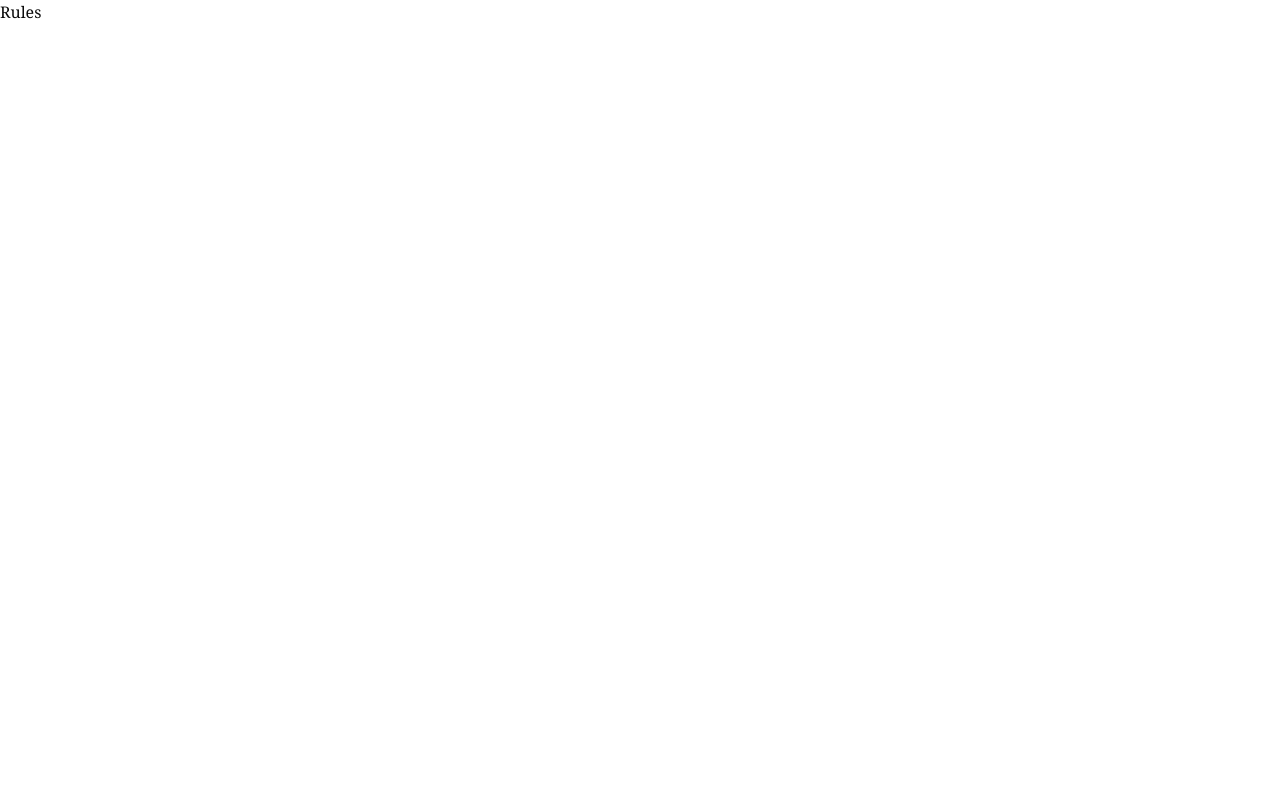
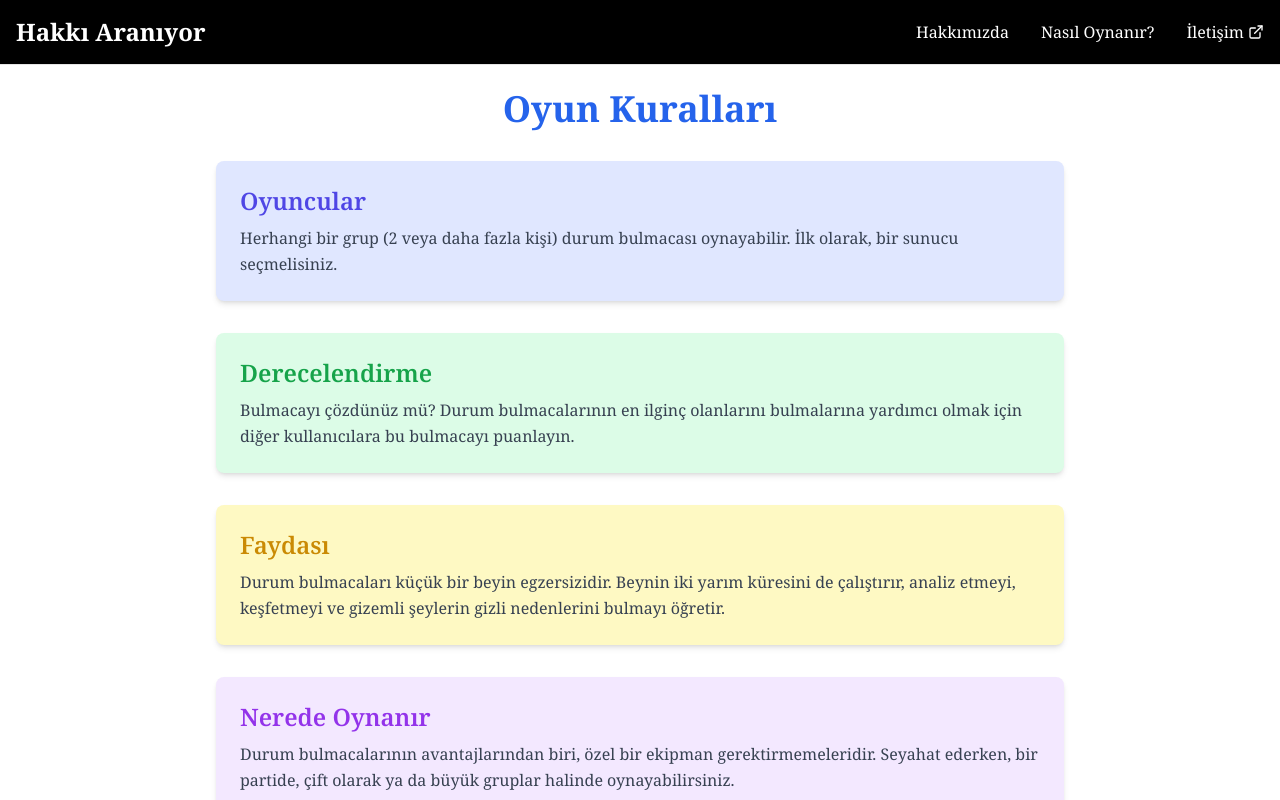
Before and after one commit to erdemgunal/hakki-araniyor, a Next.js app: page /rules in a window 1280 px wide. Shown: the top 800 px of the page. Built offline with nearby package versions, Linux system fonts and the light colour scheme.

Commit message:
Add structured content and layout to About, Privacy Policy, Rules, and Terms pages; include Header and Footer components for consistent navigation

```diff
--- a/src/app/about/page.js
+++ b/src/app/about/page.js
@@ -1,7 +1,47 @@
 import React from 'react'
+import Footer from '@/components/Footer'
+import Header from '@/components/Header'
 
 export default function About() {
+  const sections = [
+    {
+      title: "Proje Hedefi",
+      content: "Bu proje, kullanıcıların günlük hayatlarında karşılaştıkları problem çözme becerilerini geliştirmek için tasarlanmış interaktif bulmaca oyunları sunuyor. Hedefimiz, eğlenceli ve düşündürücü bir deneyim ile beyin egzersizi yaparken kullanıcıları motive etmek."
+    },
+    {
+      title: "Vizyon",
+      content: "Vizyonumuz, dünya çapında insanları bir araya getirerek, her yaşa hitap eden beyin geliştirici oyunlar sunmak ve insanların düşünme yeteneklerini artırmalarına yardımcı olmaktır. Herkesin ulaşabileceği bir platform yaratmak istiyoruz."
+    },
+    {
+      title: "Değerlerimiz",
+      content: "- **Yenilikçilik**: Sürekli olarak yeni fikirler ve çözümler geliştirmeye çalışıyoruz.\n- **Topluluk**: Kullanıcılarımızla güçlü bir bağ kurarak onların ihtiyaçlarına ve geri bildirimlerine göre hizmetlerimizi şekillendiriyoruz.\n- **Erişilebilirlik**: Herkesin faydalanabileceği bir platform sunmayı hedefliyoruz."
+    },
+    {
+      title: "Takımımız",
+      content: "Projemiz, yaratıcı düşünce ve teknik becerilere sahip bir ekip tarafından geliştirilmektedir. Her bir takım üyemiz, farklı alanlarda uzmanlaşmış ve projeye benzersiz katkılar sağlamaktadır."
+    },
+    {
+      title: "Bize Ulaşın",
+      content: <>Bizimle iletişime geçmek için e-posta yoluyla bize ulaşabilirsiniz: <a href="mailto:hakkierdemgunal@gmail.com" className="text-blue-600 hover:text-blue-800">hakkierdemgunal@gmail.com</a></>
+    }
+  ];
+
   return (
-    <div>About</div>
+    <>
+      <Header />
+      <div className="bg-black text-white w-full p-6 space-y-8">
+        <div className="max-w-4xl mx-auto">
+          <h1 className="text-4xl font-bold text-center text-blue-600 mb-8">Hakkımızda</h1>
+
+          {sections.map((section, index) => (
+            <section key={index} className="bg-white p-6 rounded-lg shadow-md hover:bg-gray-100 hover:shadow-lg mb-4">
+              <h2 className="text-2xl font-semibold text-gray-800">{section.title}</h2>
+              <p className="text-gray-700 mt-2 leading-relaxed">{section.content}</p>
+            </section>
+          ))}
+        </div>
+      </div>
+      <Footer />
+    </>
   )
 }
--- a/src/app/privacy/page.js
+++ b/src/app/privacy/page.js
@@ -1,7 +1,45 @@
 import React from 'react'
+import Footer from '@/components/Footer'
+import Header from '@/components/Header'
 
-export default function Privacy() {
+export default function PrivacyPolicy() {
+  const privacySections = [
+    {
+      title: "Topladığımız Bilgiler",
+      content: "Kullanıcılarımızdan kişisel bilgiler toplayabiliriz. Bu bilgiler, kullanıcı deneyimini geliştirmek ve hizmetlerimizi sunmak için kullanılacaktır."
+    },
+    {
+      title: "Bilgilerin Kullanımı",
+      content: "Topladığımız bilgileri, kullanıcı deneyimini iyileştirmek, hizmetlerimizi sunmak ve kullanıcılarımızla iletişim kurmak için kullanırız."
+    },
+    {
+      title: "Bilgilerin Paylaşılması",
+      content: "Kişisel bilgilerinizi üçüncü şahıslarla paylaşmayacağız, ancak yasal zorunluluklar ve hizmet sağlayıcılarımız ile bazı durumlar olabilir."
+    },
+    {
+      title: "Veri Güvenliği",
+      content: "Kullanıcı bilgilerinin güvenliğini sağlamak için çeşitli güvenlik önlemleri alıyoruz. Ancak internet üzerinden yapılan işlemlerin güvenliği garanti edilemez."
+    },
+    {
+      title: "İletişim",
+      content: "Gizlilik politikamız hakkında sorularınız varsa, bizimle iletişime geçmekten çekinmeyin."
+    }
+  ];
+
   return (
-    <div>Privacy</div>
+    <>
+      <Header />
+      <div className="max-w-4xl mx-auto p-6 space-y-8">
+        <h1 className="text-4xl font-bold text-center text-blue-600">Gizlilik Politikası</h1>
+
+        {privacySections.map((section, index) => (
+          <section key={index} className="bg-white p-6 rounded-lg shadow-md hover:bg-gray-100 hover:shadow-lg">
+            <h2 className="text-2xl font-semibold text-gray-800">{section.title}</h2>
+            <p className="text-gray-700 mt-2 leading-relaxed">{section.content}</p>
+          </section>
+        ))}
+      </div>
+      <Footer />
+    </>
   )
 }
--- a/src/app/rules/page.js
+++ b/src/app/rules/page.js
@@ -1,7 +1,57 @@
 import React from 'react'
+import Footer from '@/components/Footer'
+import Header from '@/components/Header'
 
 export default function Rules() {
-  return (
-    <div>Rules</div>
-  )
+    const sections = [
+        {
+            title: "Oyuncular",
+            content: "Herhangi bir grup (2 veya daha fazla kişi) durum bulmacası oynayabilir. İlk olarak, bir sunucu seçmelisiniz.",
+            color: 'bg-indigo-100', // Example color
+            titleColor: 'text-indigo-600', // Example title color
+        },
+        {
+            title: "Derecelendirme",
+            content: "Bulmacayı çözdünüz mü? Durum bulmacalarının en ilginç olanlarını bulmalarına yardımcı olmak için diğer kullanıcılara bu bulmacayı puanlayın.",
+            color: 'bg-green-100',
+            titleColor: 'text-green-600',
+        },
+        {
+            title: "Faydası",
+            content: "Durum bulmacaları küçük bir beyin egzersizidir. Beynin iki yarım küresini de çalıştırır, analiz etmeyi, keşfetmeyi ve gizemli şeylerin gizli nedenlerini bulmayı öğretir.",
+            color: 'bg-yellow-100',
+            titleColor: 'text-yellow-600',
+        },
+        {
+            title: "Nerede Oynanır",
+            content: "Durum bulmacalarının avantajlarından biri, özel bir ekipman gerektirmemeleridir. Seyahat ederken, bir partide, çift olarak ya da büyük gruplar halinde oynayabilirsiniz.",
+            color: 'bg-purple-100',
+            titleColor: 'text-purple-600',
+        },
+        {
+            title: "Detaylar",
+            content: "Deneyimli bir sunucu, hikayeye istediği gibi detaylar ekleyebilir (bulmacayı \"Bilmiyorum\" ve \"Önemli değil\" cevaplarının sayısını azaltarak çok daha karmaşık hale getirebilir).",
+            color: 'bg-teal-100',
+            titleColor: 'text-teal-600',
+        }
+    ];
+
+    return (
+        <>
+            <Header />
+            <div className="max-w-4xl mx-auto p-6 space-y-8">
+                <h1 className="text-4xl font-bold text-center text-blue-600">Oyun Kuralları</h1>
+
+                {sections.map((section, index) => (
+                    <section
+                        key={index}
+                        className={`${section.color} p-6 rounded-lg shadow-md hover:bg-opacity-80 hover:shadow-lg`}>
+                        <h2 className={`text-2xl font-semibold ${section.titleColor}`}>{section.title}</h2>
+                        <p className="text-gray-700 mt-2 leading-relaxed">{section.content}</p>
+                    </section>
+                ))}
+            </div>
+            <Footer />
+        </>
+    )
 }
--- a/src/app/terms/page.js
+++ b/src/app/terms/page.js
@@ -1,7 +1,55 @@
 import React from 'react'
+import Footer from '@/components/Footer'
+import Header from '@/components/Header'
 
-export default function Terms() {
+export default function TermsOfService() {
+  const terms = [
+    {
+      title: "Kabul Edilen Şartlar",
+      content:
+        "Bu web sitesine erişerek, belirtilen şartları kabul etmiş olursunuz. Hizmetleri kullanmadan önce bu şartları dikkatlice okuduğunuzdan emin olun."
+    },
+    {
+      title: "Hizmetlerin Kullanımı",
+      content:
+        "Bu web sitesi yalnızca kişisel kullanım için sağlanmaktadır. Hizmetleri kötüye kullanmak, yasal olmayan faaliyetlerde bulunmak yasaktır."
+    },
+    {
+      title: "Fesih",
+      content:
+        "Kullanıcı, hizmeti herhangi bir zamanda sonlandırabilir. Biz de herhangi bir sebeple hizmeti askıya alabilir veya sonlandırabiliriz."
+    },
+    {
+      title: "Sorumluluk Reddi",
+      content:
+        "Web sitesi, hizmetlerin kesintisiz olacağına dair hiçbir garanti vermez. Web sitesine erişim kullanıcı riskine ve sorumluluğuna bağlıdır."
+    },
+    {
+      title: "Değişiklikler",
+      content:
+        "Şartlar zaman zaman güncellenebilir. Bu değişiklikleri web sitesinde yayınlayacağız ve kullanımınızı devam ettirmeniz, şartları kabul ettiğiniz anlamına gelir."
+    }
+  ]
+
   return (
-    <div>Terms</div>
+    <>
+      <Header />
+      <div className="max-w-4xl mx-auto px-8 py-6 space-y-8">
+        <h1 className="text-4xl font-bold text-center text-blue-600">Hizmet Şartları</h1>
+
+        <ul className="space-y-6">
+          {terms.map((term, index) => (
+            <li
+              key={index}
+              className="bg-white p-6 rounded-lg shadow-md hover:bg-gray-100 hover:shadow-lg"
+            >
+              <h2 className="text-2xl font-semibold text-gray-800">{term.title}</h2>
+              <p className="text-gray-700 mt-2 leading-relaxed">{term.content}</p>
+            </li>
+          ))}
+        </ul>
+      </div>
+      <Footer />
+    </>
   )
 }
--- a/src/components/GameFilters.js
+++ b/src/components/GameFilters.js
@@ -42,14 +42,26 @@ export default function GameFilters() {
 
     const handleFilterChange = (filter) => {
         const current = new URLSearchParams(Array.from(searchParams.entries()))
-        const updatedFilters = [...activeFilters]
+        const difficultyFilters = ['easy', 'medium', 'hard']
+        let updatedFilters = [...activeFilters]
 
-        // Toggle the filter
-        if (updatedFilters.includes(filter)) {
-            const index = updatedFilters.indexOf(filter)
-            updatedFilters.splice(index, 1)
+        // If clicking on a difficulty filter
+        if (difficultyFilters.includes(filter)) {
+            // Remove all existing difficulty filters
+            updatedFilters = updatedFilters.filter(f => !difficultyFilters.includes(f))
+
+            // Add new filter only if it's not the one we just removed
+            if (!activeFilters.includes(filter)) {
+                updatedFilters.push(filter)
+            }
         } else {
-            updatedFilters.push(filter)
+            // Handle non-difficulty filters (if you have any) as before
+            if (updatedFilters.includes(filter)) {
+                const index = updatedFilters.indexOf(filter)
+                updatedFilters.splice(index, 1)
+            } else {
+                updatedFilters.push(filter)
+            }
         }
 
         // Update the filters in the URL
@@ -62,7 +74,6 @@ export default function GameFilters() {
         // Reset page to 1
         current.set('page', '1')
 
-        // Push the updated URL
         const search = current.toString()
         const newURL = `${window.location.pathname}${search ? `?${search}` : ''}`
         router.push(newURL, { scroll: false })
--- a/src/components/Header.js
+++ b/src/components/Header.js
@@ -27,7 +27,7 @@ export default function Header() {
             </DropdownMenuTrigger>
             <DropdownMenuContent className="absolute right-0 mt-2 w-48 bg-white shadow-lg rounded-md">
               <DropdownMenuItem>
-                <Link href='rules' className='block px-4 py-2 hover:text-primary'>Nasıl Oynanır?</Link>
+                <Link href='/rules' className='block px-4 py-2 hover:text-primary'>Nasıl Oynanır?</Link>
               </DropdownMenuItem>
               <DropdownMenuItem>
                 <Link href="/about" className="block px-4 py-2 hover:text-primary">Hakkımızda</Link>
```
